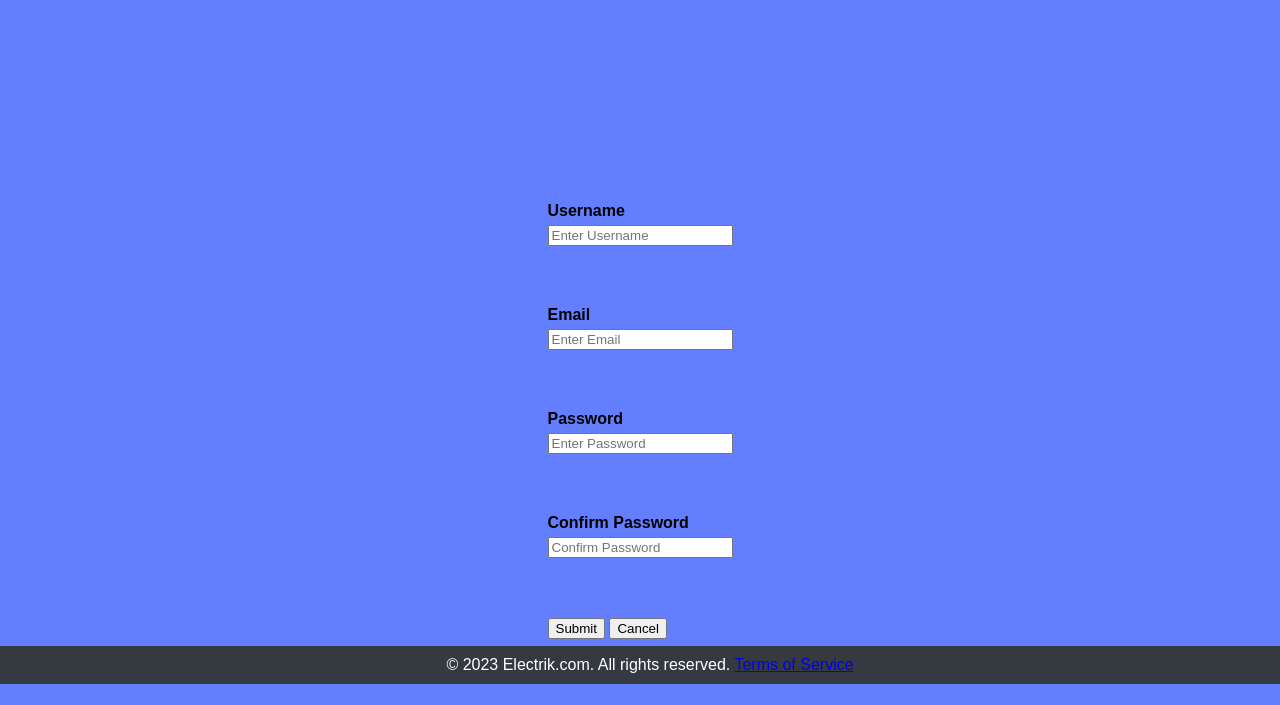
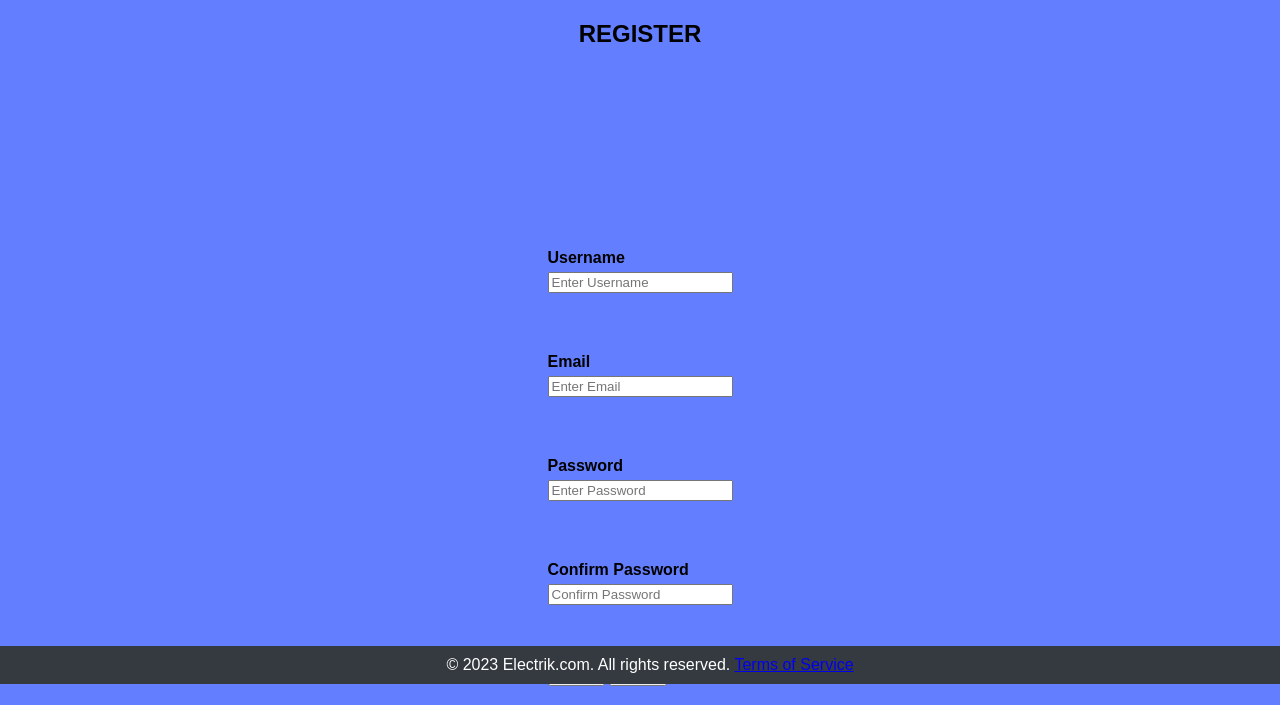
Before and after one commit to sagedemage/rabbitmqphp, a PHP site: page /registerAcct.php in a window 1280 px wide. Shown: the part 116-821 px from the top of the page. Before the commit the page ends 800 px from the top, so only its background shows below. Run offline with PHP 8.4, Linux system fonts and the light colour scheme.

Commit message:
Updated registerAcct.php

```diff
--- a/electrik/registerAcct.php
+++ b/electrik/registerAcct.php
@@ -28,6 +28,8 @@
 <body>
 
     <?php include('navbar.php'); ?>
+
+	<h2 style="text-align: center;">REGISTER</h2>
 
     <div class="form-container">
         <form action="/register.php" method="post" accept-charset="utf-8">
```
